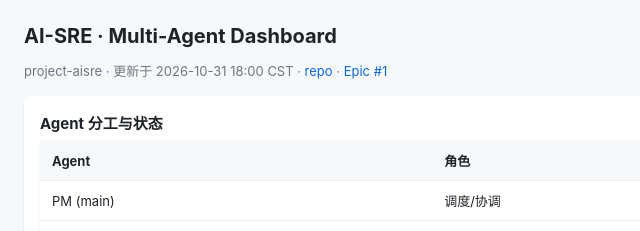
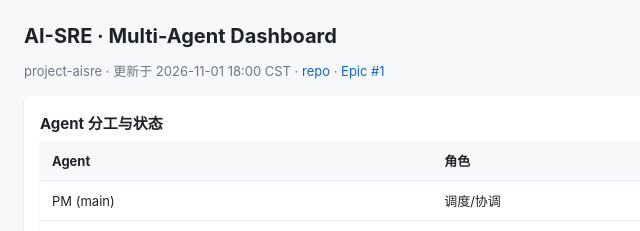
Before and after one commit to jchu-hk/project-aisre, a plain HTML site: page dashboard/multi-agent-dashboard.html in a window 1280 px wide. Shown: the top 231 px of the page, 0-640 px from the left. Drawn offline with Linux system fonts and the light colour scheme.

Commit message:
chore(dashboard): refresh for 2026-11-01 daily check-in

```diff
--- a/dashboard/multi-agent-dashboard.html
+++ b/dashboard/multi-agent-dashboard.html
@@ -17,7 +17,7 @@
 </head>
 <body>
 <h1>AI-SRE · Multi-Agent Dashboard</h1>
-<div class="sub">project-aisre · 更新于 2026-10-31 18:00 CST · <a href="https://github.com/jchu-hk/project-aisre">repo</a> · <a href="https://github.com/jchu-hk/project-aisre/issues/1">Epic #1</a></div>
+<div class="sub">project-aisre · 更新于 2026-11-01 18:00 CST · <a href="https://github.com/jchu-hk/project-aisre">repo</a> · <a href="https://github.com/jchu-hk/project-aisre/issues/1">Epic #1</a></div>
 
 <div class="card">
 <h2>Agent 分工与状态</h2>
```
